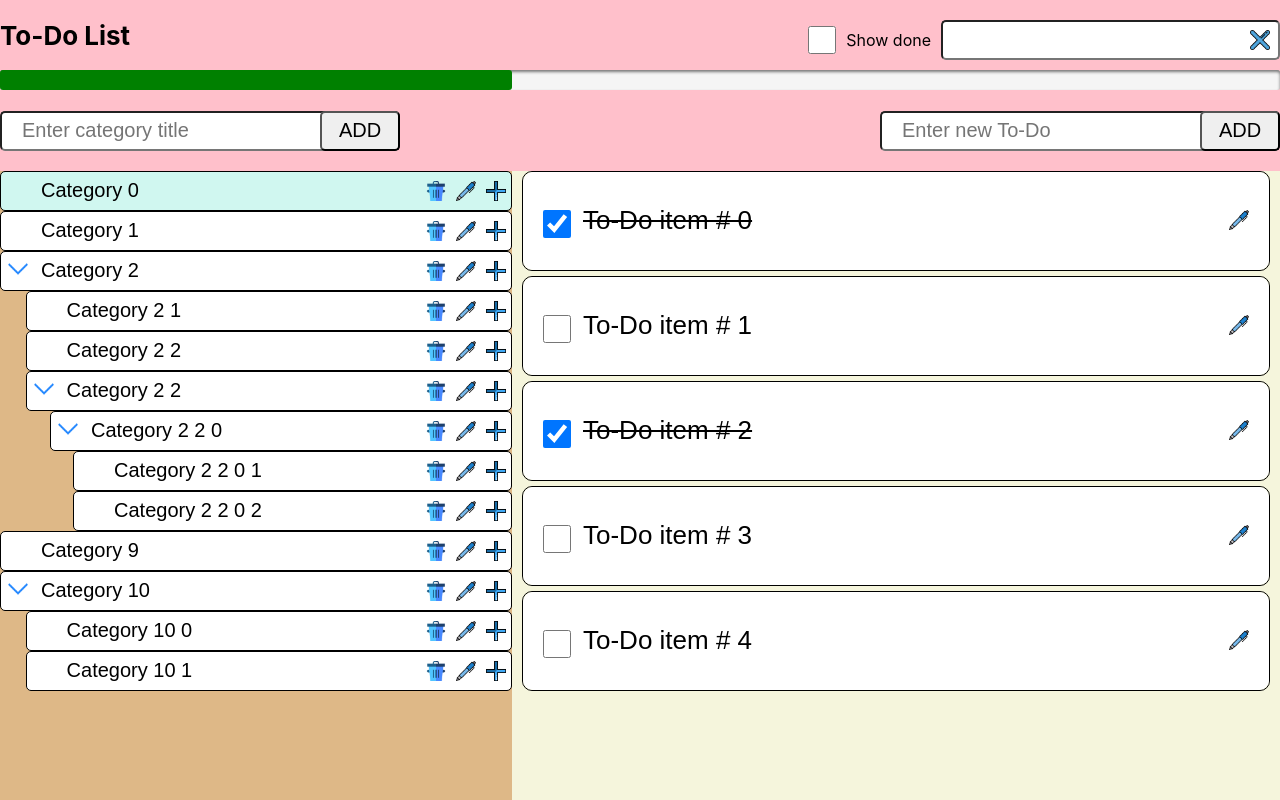
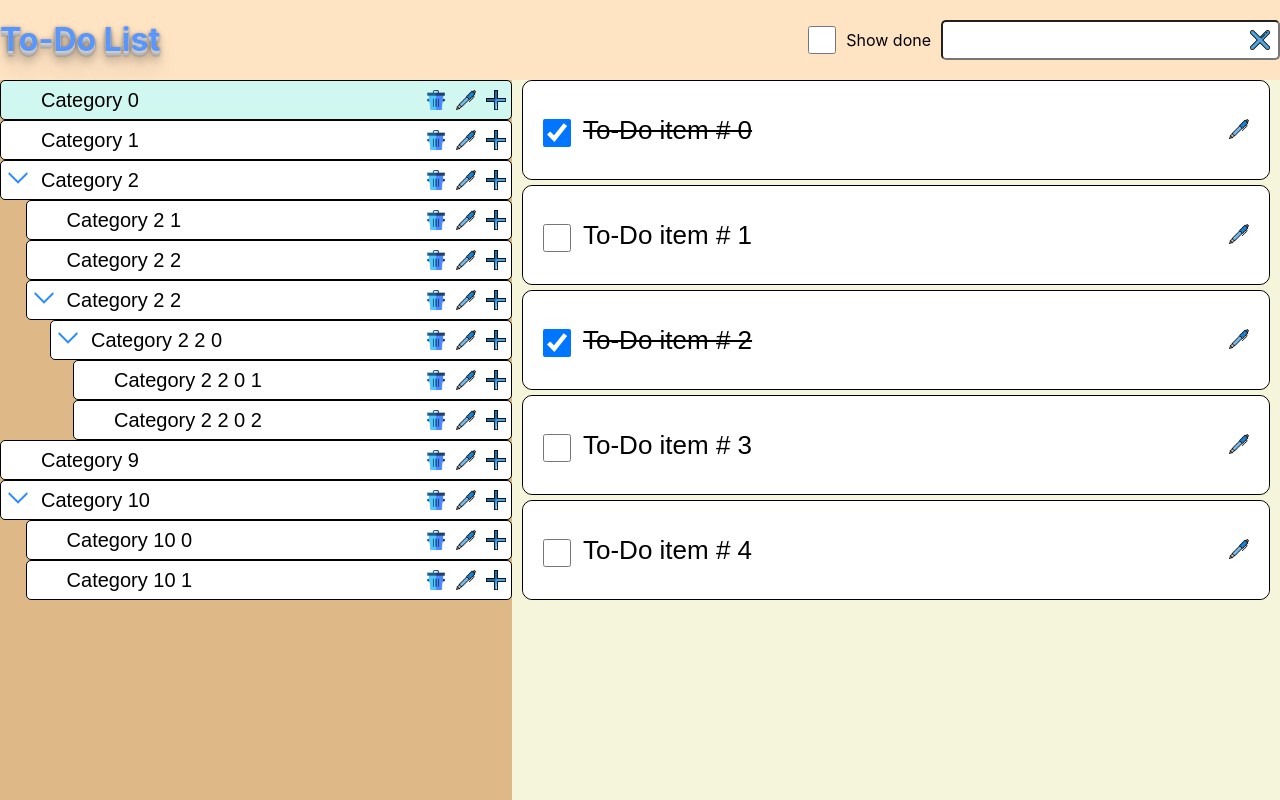
Before and after one commit to ssamvelk/react-to-do, a React (Create React App) app: page / in a window 1280 px wide. Built offline with nearby package versions, Linux system fonts and the light colour scheme.

Commit message:
refactor: Header

```diff
--- a/src/components/header/Header.js
+++ b/src/components/header/Header.js
@@ -1,59 +1,17 @@
-import React, { useCallback } from 'react';
-import { useSelector, useDispatch } from 'react-redux';
-import AddButton from '../add-button/addButton';
-import ProgressBar from '../progress-bar/ProgressBar';
-import { addCategory } from '../../store/categorySlice';
-import { addTask, selectProgress } from '../../store/taskSlice';
+import React from 'react';
+import { Link } from 'react-router-dom';
 import Search from '../search/Search';
-import { selectActiveCategoryId } from '../../store/categorySlice';
 
 import './Header.scss';
 
-function Header() {
-  const dispatch = useDispatch();
-  const _id = useSelector(selectActiveCategoryId);
-  const progress = useSelector(selectProgress);
-
-  const addNewCategory = useCallback((value) => {
-    dispatch(
-      addCategory({
-        id: Date.now(),
-        title: value,
-        isActive: false,
-        isEditMode: false,
-        isNested: false,
-        nestedItems: [],
-      })
-    );
-  });
-
-  const addNewTask = useCallback(
-    (value) => {
-      dispatch(
-        addTask({
-          id: Date.now(),
-          title: value,
-          isDone: false,
-          categoryId: _id,
-        })
-      );
-    },
-    [_id]
-  );
-
+function Header({ type = 'default', title = null }) {
   return (
     <header className='header'>
       <div className='header__top'>
-        <span className='header__logo'>To-Do List</span>
-        <Search />
-      </div>
-      <ProgressBar value={progress} />
-      <div className='header__add-buttons'>
-        <AddButton
-          onClickHandler={addNewCategory}
-          placeholder='Enter category title'
-        />
-        <AddButton onClickHandler={addNewTask} placeholder='Enter new To-Do' />
+        <Link to='/' className='header__logo'>
+          To-Do List
+        </Link>
+        {type === 'taskEditPage' ? title : <Search />}
       </div>
     </header>
   );
--- a/src/components/header/Header.scss
+++ b/src/components/header/Header.scss
@@ -2,11 +2,17 @@
   max-width: 1280px;
   margin: 0 auto;
   padding: 20px 0;
-  background-color: pink;
 
   &__logo {
-    font-size: 26px;
+    color: #5896fb;
+    font-size: 32px;
     font-weight: 700;
+    text-shadow: 0 1px 0 #ccc, 0 2px 0 #c9c9c9, 0 3px 0 #bbb, 0 4px 0 #b9b9b9,
+      0 5px 0 #aaa, 0 6px 1px rgba(0, 0, 0, 0.1), 0 0 5px rgba(0, 0, 0, 0.1),
+      0 1px 3px rgba(0, 0, 0, 0.3), 0 3px 5px rgba(0, 0, 0, 0.2),
+      0 5px 10px rgba(0, 0, 0, 0.25), 0 10px 10px rgba(0, 0, 0, 0.2),
+      0 20px 20px rgba(0, 0, 0, 0.15);
+    cursor: pointer;
   }
 
   &__top {
--- a/src/components/task-edit-page/task-edit-header/TaskEditHeader.js
+++ b/src/components/task-edit-page/task-edit-header/TaskEditHeader.js
@@ -7,10 +7,21 @@
 
 function TaskEditHeader() {
   let { id } = useParams();
-  const { title } = useSelector(selectTasksList).find(
+  const { title, isDone } = useSelector(selectTasksList).find(
     (item) => item.id === +id
   );
-  return <span className='task-edit-header__logo'>{title}</span>;
+
+  return (
+    <span
+      className={
+        isDone
+          ? 'task-edit-header__logo task-edit-header__logo_done'
+          : 'task-edit-header__logo'
+      }
+    >
+      {title}
+    </span>
+  );
 }
 
 export default TaskEditHeader;
--- a/src/components/task-edit-page/task-edit-header/TaskEditHeader.scss
+++ b/src/components/task-edit-page/task-edit-header/TaskEditHeader.scss
@@ -1,7 +1,11 @@
 .task-edit-header__logo {
   display: block;
-  line-height: 56px;
   font-size: 26px;
   font-weight: 700;
-  margin-bottom: 30px;
+  margin-right: 20px;
+  color: #5896fb;
+
+  &_done {
+    text-decoration: line-through;
+  }
 }
```
